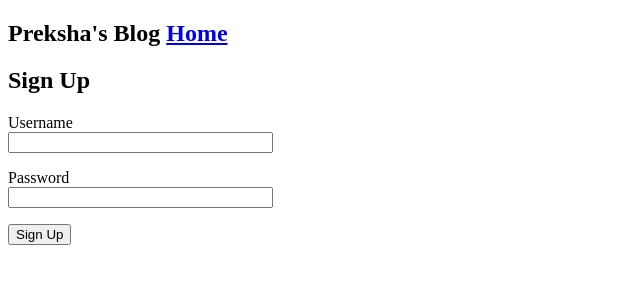
After one commit to PrekshaShah17/Flask, a Flask app: page /signup in a window 1280 px wide. The commit adds this page. Shown: the top 300 px of the page, without its empty margins (0-640 px from the left). Run offline with Flask 2, Linux system fonts and the light colour scheme.

Commit message:
forms, base template
* adding base template
* adding signup form
* gitignore

```diff
--- /dev/null
+++ b/forms.py
@@ -0,0 +1,8 @@
+from flask_wtf import FlaskForm
+from wtforms import StringField, PasswordField, SubmitField
+
+
+class SignUpForm(FlaskForm):
+    username = StringField('Username')
+    password = PasswordField('Password')
+    submit = SubmitField('Sign Up')
--- a/server.py
+++ b/server.py
@@ -1,6 +1,8 @@
 from flask import Flask, render_template
+from forms import SignUpForm
 
 app = Flask(__name__)
+app.config['SECRET_KEY'] = 'itsasecret'
 
 
 @app.route('/')
@@ -17,7 +19,13 @@ def about():
 def blog():
     posts = [{'title': 'Technology in 2020', 'author': 'Preksha'},
              {'title': 'Technology in 2050', 'author': 'Preksha'}]
-    return render_template('blog.html', author="Vishal", sunny=False, posts=posts)
+    return render_template('blog.html', author="Preksha", sunny=False, posts=posts)
+
+
+@app.route('/signup')
+def signup():
+    form = SignUpForm()
+    return render_template('signup.html', form=form)
 
 
 @app.route('/blog/<string:blog_id>')
--- /dev/null
+++ b/templates/base.html
@@ -0,0 +1,16 @@
+<!DOCTYPE html>
+<html lang="en">
+<head>
+    <meta charset="UTF-8">
+    <title>Title</title>
+</head>
+<body>
+
+<div id="navbar">
+    <h2> Preksha's Blog <a href="blog.html">Home</a></h2>
+</div>
+
+{% block content %}{% endblock %}
+
+</body>
+</html>
--- /dev/null
+++ b/templates/signup.html
@@ -0,0 +1,20 @@
+{% extends "base.html" %}
+
+{% block content %}
+
+<h2> Sign Up </h2>
+<form action="" method="post">
+    <p>
+        {{form.username.label}} <br>
+        {{form.username(size=30)}}
+    </p>
+    <p>
+        {{form.password.label}} <br>
+        {{form.password(size=30)}}
+    </p>
+    <p>
+        {{form.submit()}}
+    </p>
+</form>
+
+{% endblock %}
```
Also changed, not shown: templates/blog.html (+4 -10 lines), 1 other file.
